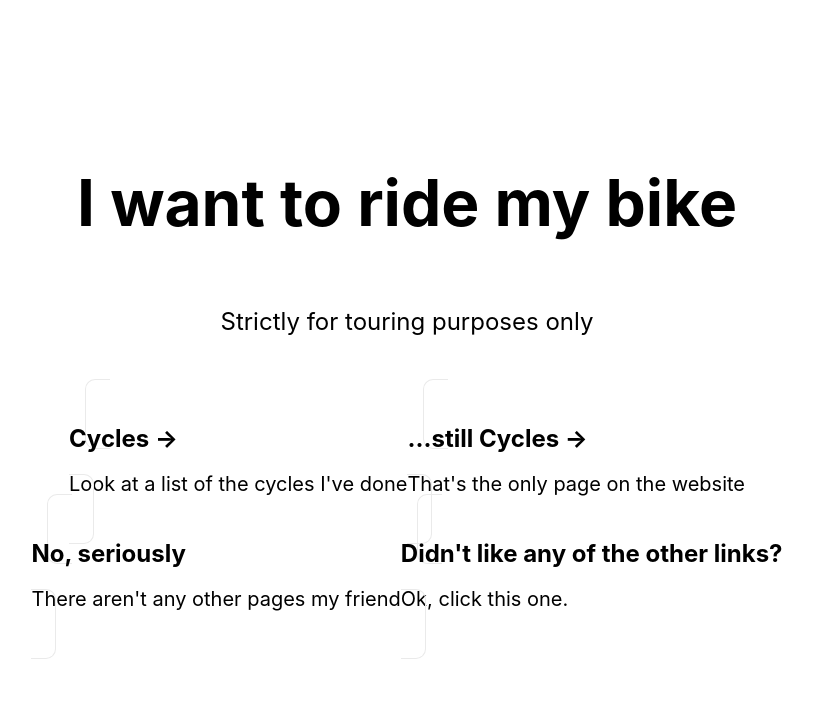
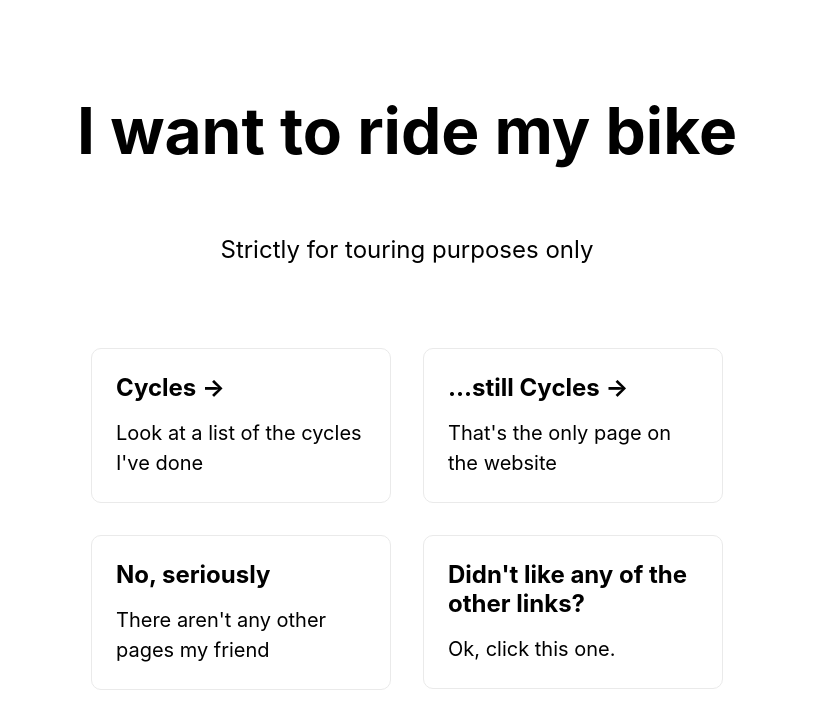
Before and after one commit to hughrawlinson/rides, a Next.js app: page / in a window 1280 px wide. Shown: the top 728 px of the page, without its empty margins (233-1046 px from the left). Built offline with nearby package versions, Linux system fonts and the light colour scheme.

Commit message:
Update for Next 13

```diff
--- a/pages/index.tsx
+++ b/pages/index.tsx
@@ -19,32 +19,32 @@ const Home: NextPage = () => {
         <p className={styles.description}>Strictly for touring purposes only</p>
 
         <div className={styles.grid}>
-          <Link passHref href="/cycles">
-            <a className={styles.card}>
+          <Link passHref href="/cycles" className={styles.card}>
+
             <h2>Cycles &rarr;</h2>
             <p>Look at a list of the cycles I&apos;ve done</p>
-            </a>
+
           </Link>
 
-          <Link passHref href="/cycles">
-            <a className={styles.card}>
+          <Link passHref href="/cycles" className={styles.card}>
+
             <h2>...still Cycles &rarr;</h2>
             <p>That&apos;s the only page on the website</p>
-            </a>
+
           </Link>
 
-          <Link passHref href="/cycles">
-            <a className={styles.card}>
+          <Link passHref href="/cycles" className={styles.card}>
+
             <h2>No, seriously</h2>
             <p>There aren&apos;t any other pages my friend</p>
-            </a>
+
           </Link>
 
-          <Link passHref href="/cycles">
-            <a className={styles.card}>
+          <Link passHref href="/cycles" className={styles.card}>
+
             <h2>Didn&apos;t like any of the other links?</h2>
             <p>Ok, click this one.</p>
-            </a>
+
           </Link>
         </div>
       </main>
```
Lines whose indentation alone changed are shown as unchanged.
